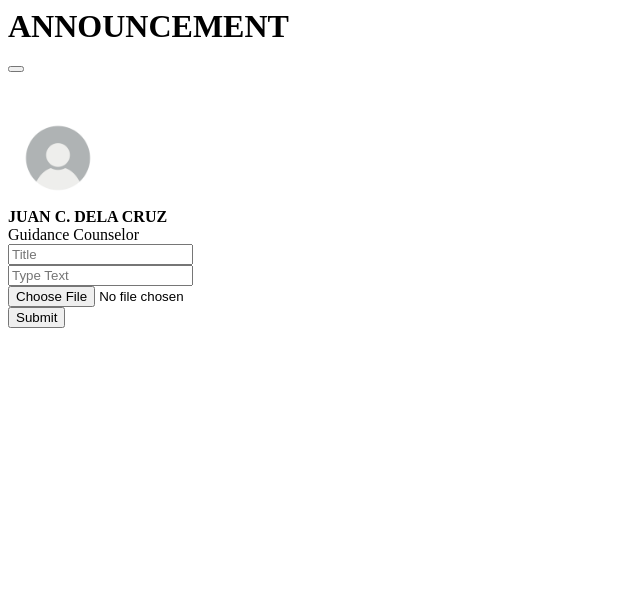
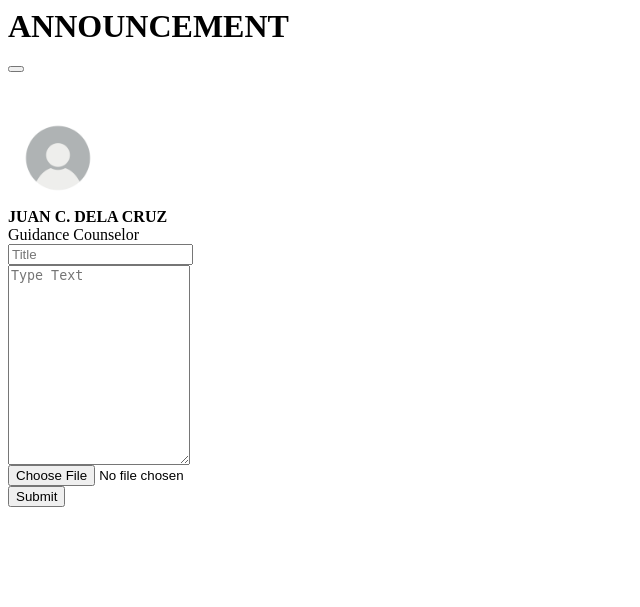
Before and after one commit to kentaro11/ICS_Web_Portal, a PHP site: page /modal/announcementModal.php in a window 1280 px wide. Shown: the top 607 px of the page, without its empty margins (0-640 px from the left). Run offline with PHP 8.4, Linux system fonts and the light colour scheme.

Commit message:
Change properties value

```diff
--- a/modal/announcementModal.php
+++ b/modal/announcementModal.php
@@ -3,7 +3,7 @@
 <!-- Modal -->
 <div class="modal fade modal-xl" id="announcementModal" tabindex="-1" aria-labelledby="staticBackdropLabel" aria-hidden="true">
     <div class="modal-dialog modal-dialog-centered">
-        <div class="modal-content" style="height: 450px !important;">
+        <div class="modal-content" style="height: 600px !important;">
             <div class="modal-header justify-content-center" style="border-bottom: none; height: 100px !important; padding: 0 !important;">
                 <h1 class="modal-title" id="staticBackdropLabel">ANNOUNCEMENT</h1>
                 <button type="button" class="btn-close position-absolute top-0 end-0" style="top: 25px !important; right: 25px !important;" data-bs-dismiss="modal" aria-label="Close"></button>
@@ -26,11 +26,13 @@
                             </div>
 
                             <div class="mb-3">
-                                <input type="text" class="form-control" id="announcementText" placeholder="Type Text" name="announcement_text" required>
+                                <textarea type="text" class="form-control" id="announcementText"
+                                placeholder="Type Text" name="announcement_text"
+                                style="height: 200px;" required></textarea>
                             </div>
 
                             <div class="mb-3">
-                                <input class="form-control" type="file" id="announcementFile" name="announcement_file" required>
+                                <input class="form-control" type="file" id="announcementFile" name="announcement_file">
                             </div>
 
                             <div class="mb-3">
```
